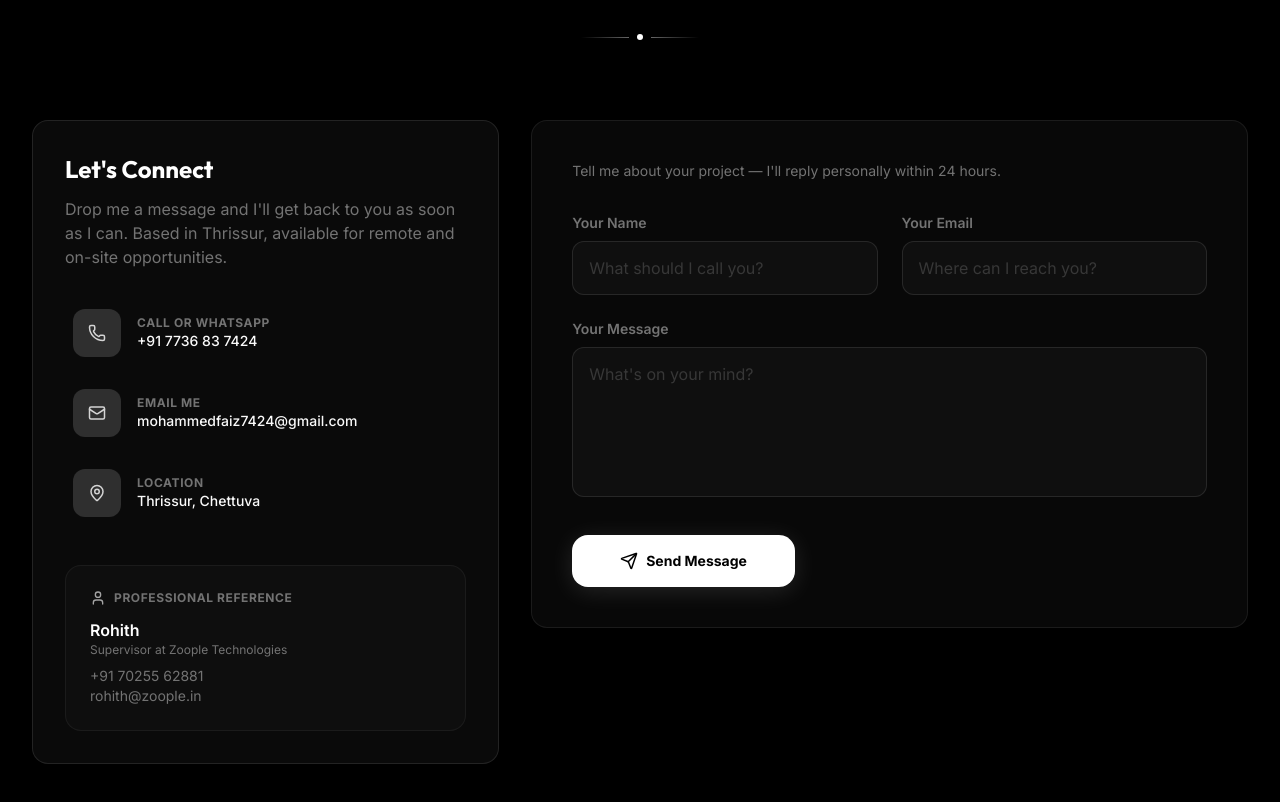
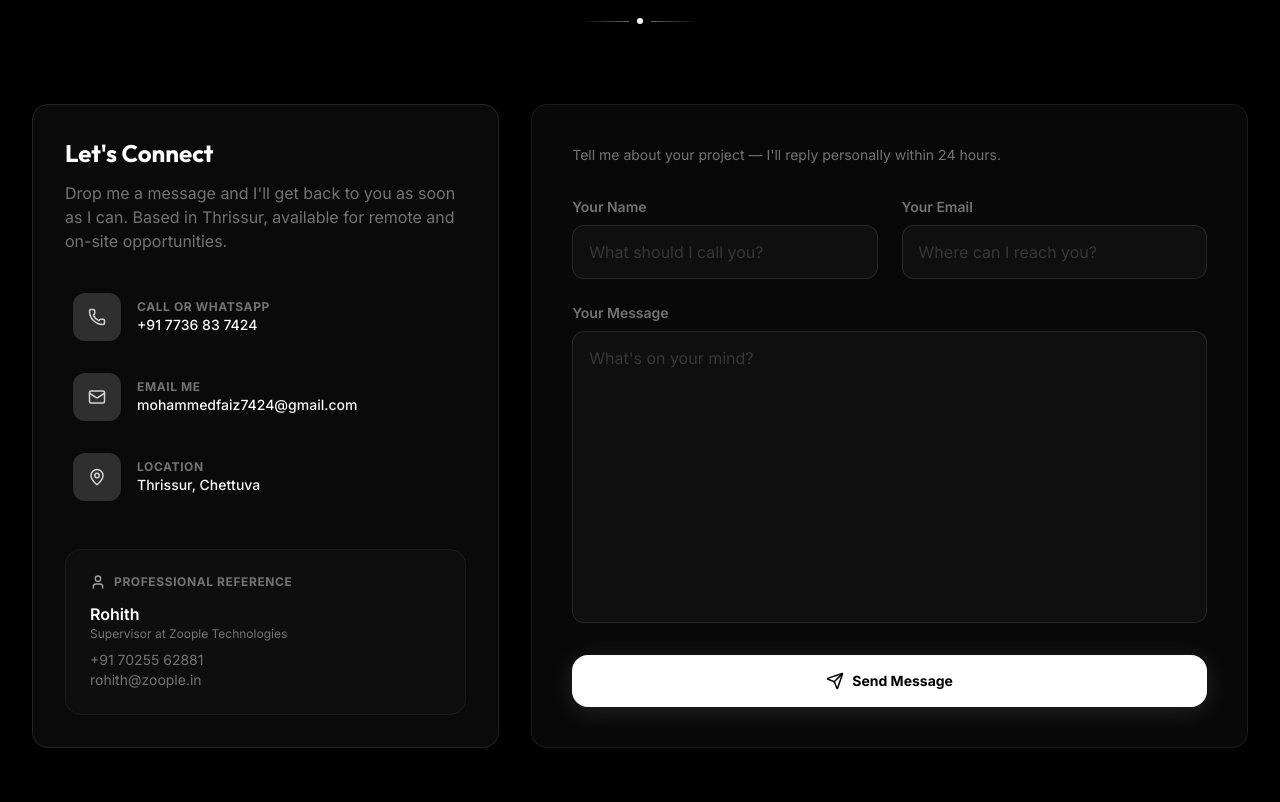
Before and after one commit to riyaaahh/faiz, a React (Vite) app: page / in a window 1280 px wide. Shown: the part 9452-10254 px from the top of the page. Built offline with nearby package versions, Linux system fonts and the light colour scheme.

Commit message:
after little adjustments

```diff
--- a/src/components/Contact.jsx
+++ b/src/components/Contact.jsx
@@ -13,15 +13,15 @@ export default function Contact() {
           subtitle="Whether it's a full campaign, a quick consultation, or a new role — I'd love to hear from you."
         />
 
-        <div className="grid gap-8 lg:grid-cols-5">
+        <div className="grid items-stretch gap-8 lg:grid-cols-5">
           <motion.div
             initial={{ opacity: 0, x: -50 }}
             whileInView={{ opacity: 1, x: 0 }}
             viewport={{ once: true }}
             transition={{ duration: 0.9, ease: [0.22, 1, 0.36, 1] }}
-            className="lg:col-span-2"
+            className="h-full lg:col-span-2"
           >
-            <GlowCard className="glass-accent h-full p-8">
+            <GlowCard className="glass-accent flex h-full flex-col p-8">
               <h3 className="font-display text-2xl font-bold text-white">Let's Connect</h3>
               <p className="mt-3 text-muted">
                 Drop me a message and I'll get back to you as soon as I can. Based in Thrissur,
@@ -113,10 +113,11 @@ export default function Contact() {
             whileInView={{ opacity: 1, x: 0 }}
             viewport={{ once: true }}
             transition={{ duration: 0.9, ease: [0.22, 1, 0.36, 1] }}
-            className="lg:col-span-3"
+            className="h-full lg:col-span-3"
           >
-            <GlowCard className="p-8 md:p-10">
+            <GlowCard className="flex h-full flex-col p-8 md:p-10">
               <form
+                className="flex h-full flex-col"
                 onSubmit={(e) => {
                   e.preventDefault();
                   const form = e.target;
@@ -146,16 +147,15 @@ export default function Contact() {
                     </div>
                   ))}
                 </div>
-                <div className="mt-6">
+                <div className="mt-6 flex min-h-0 flex-1 flex-col">
                   <label htmlFor="message" className="mb-2 block text-sm font-semibold text-muted">
                     Your Message
                   </label>
                   <textarea
                     id="message"
                     name="message"
-                    rows={5}
                     required
-                    className="input-field w-full resize-none rounded-xl px-4 py-3.5 text-white placeholder:text-muted/40"
+                    className="input-field min-h-[140px] w-full flex-1 resize-none rounded-xl px-4 py-3.5 text-white placeholder:text-muted/40"
                     placeholder="What's on your mind?"
                   />
                 </div>
@@ -163,7 +163,7 @@ export default function Contact() {
                   type="submit"
                   whileHover={{ scale: 1.03, y: -2 }}
                   whileTap={{ scale: 0.97 }}
-                  className="btn-primary relative mt-8 flex w-full items-center justify-center gap-2 rounded-2xl py-4 text-sm font-bold text-black sm:w-auto sm:px-12"
+                  className="btn-primary relative mt-8 flex w-full shrink-0 items-center justify-center gap-2 rounded-2xl py-4 text-sm font-bold text-black sm:w-auto sm:px-12"
                 >
                   <Send size={18} />
                   Send Message
--- a/src/components/Experience.jsx
+++ b/src/components/Experience.jsx
@@ -22,7 +22,7 @@ export default function WorkExperience() {
           <p className="mb-8 text-center text-xs font-bold uppercase tracking-[0.25em] text-muted">
             Companies I've Worked With
           </p>
-          <StaggerContainer className="mx-auto grid max-w-4xl gap-5 sm:grid-cols-3">
+          <StaggerContainer className="mx-auto grid max-w-3xl gap-5 sm:grid-cols-2">
             {companies.map((company) => (
               <StaggerItem key={company.name}>
                 <GlowCard className="flex h-full flex-col items-center p-6 text-center">
```
